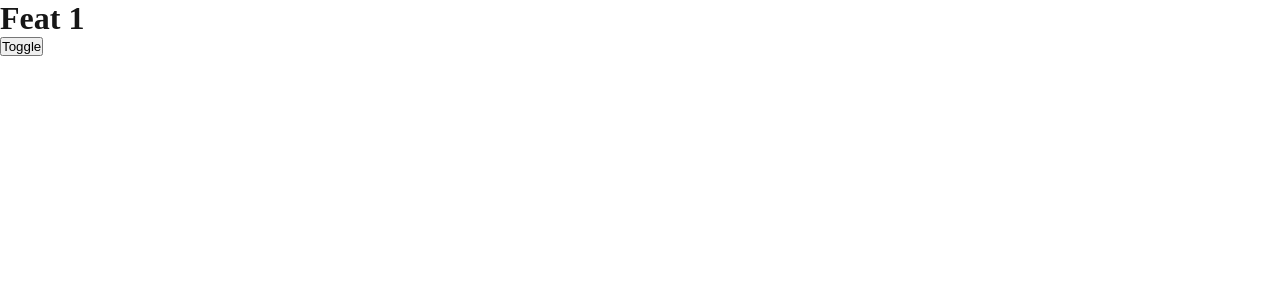
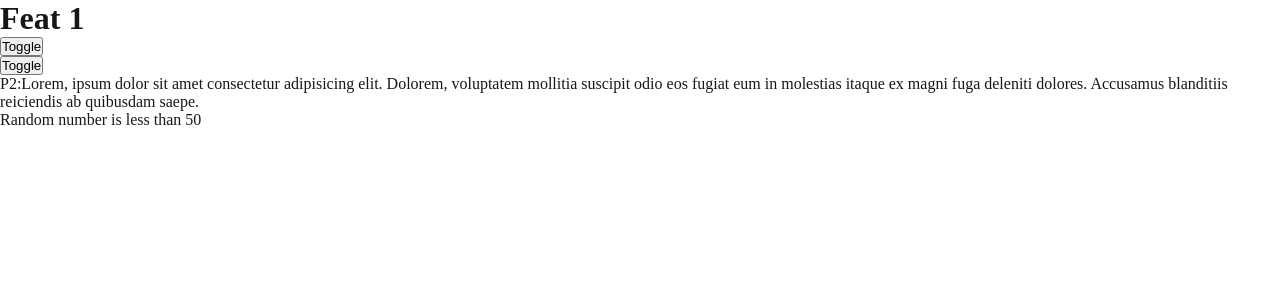
Before and after one commit to qiushi1511/codecov-monorepo-demo, a Next.js app in the folder apps/web/: page /feat1 in a window 1280 px wide. Shown: the top 300 px of the page. Built offline with nearby package versions, Linux system fonts and the light colour scheme.

Commit message:
apps/web: add more branches

```diff
--- a/apps/web/app/feat1/page.tsx
+++ b/apps/web/app/feat1/page.tsx
@@ -2,8 +2,14 @@
 
 import { useState } from "react";
 
-function ToggleContent({ children }: { children?: React.ReactNode }) {
-  const [show, setShow] = useState(false);
+function ToggleContent({
+  children,
+  defaultShow = false,
+}: {
+  children?: React.ReactNode;
+  defaultShow?: boolean;
+}) {
+  const [show, setShow] = useState(defaultShow);
   return (
     <div>
       <button onClick={() => setShow(!show)}>Toggle</button>
@@ -13,18 +19,33 @@ function ToggleContent({ children }: { children?: React.ReactNode }) {
 }
 
 export default function Page() {
+  const ranNum = Math.round(Math.random() * 100);
+
   return (
     <>
       <h1>Feat 1</h1>
 
       <ToggleContent>
         <p>
+          <span>P1:</span>
           Lorem, ipsum dolor sit amet consectetur adipisicing elit. Dolorem,
           voluptatem mollitia suscipit odio eos fugiat eum in molestias itaque
           ex magni fuga deleniti dolores. Accusamus blanditiis reiciendis ab
           quibusdam saepe.
         </p>
       </ToggleContent>
+      <ToggleContent defaultShow={true}>
+        <p>
+          <span>P2:</span>
+          Lorem, ipsum dolor sit amet consectetur adipisicing elit. Dolorem,
+          voluptatem mollitia suscipit odio eos fugiat eum in molestias itaque
+          ex magni fuga deleniti dolores. Accusamus blanditiis reiciendis ab
+          quibusdam saepe.
+        </p>
+      </ToggleContent>
+
+      {ranNum > 50 && <p>Random number is greater than 50</p>}
+      {ranNum <= 50 && <p>Random number is less than 50</p>}
     </>
   );
 }
```
